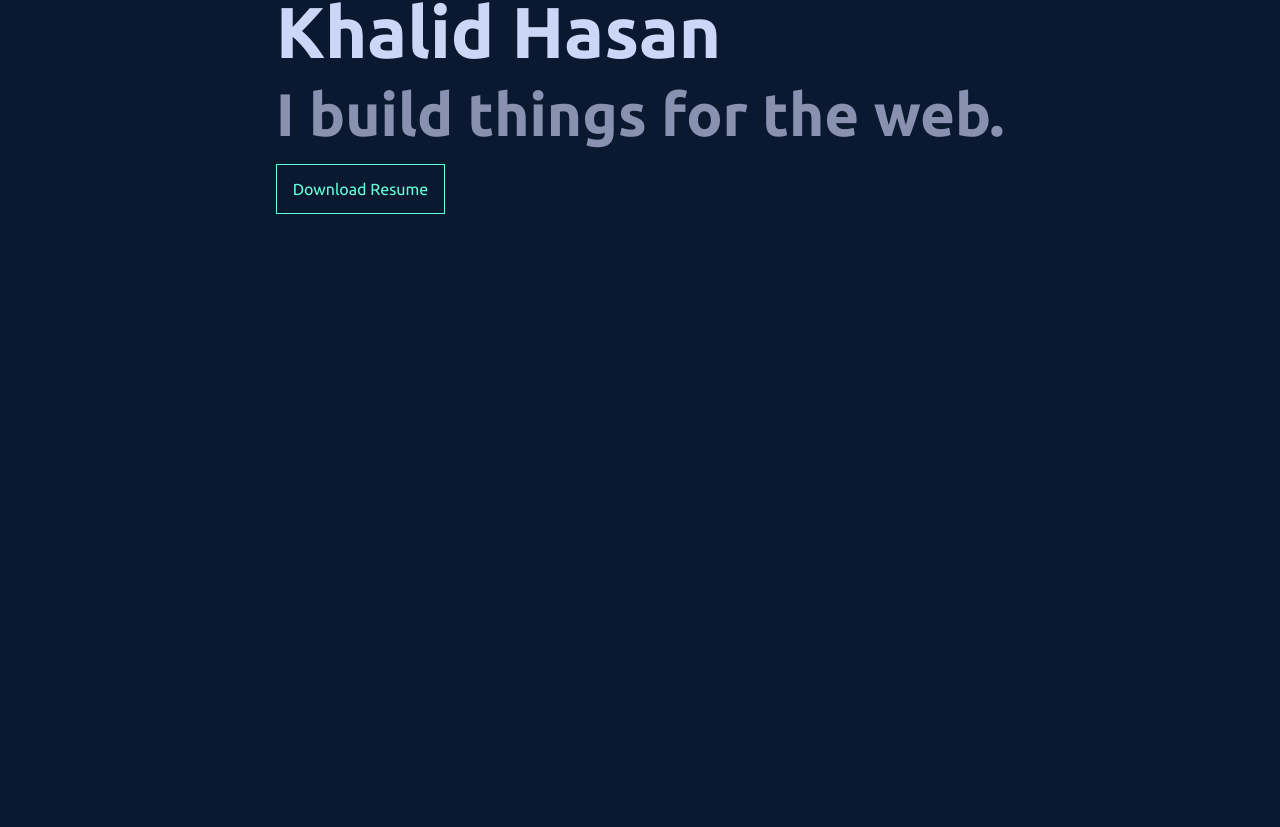
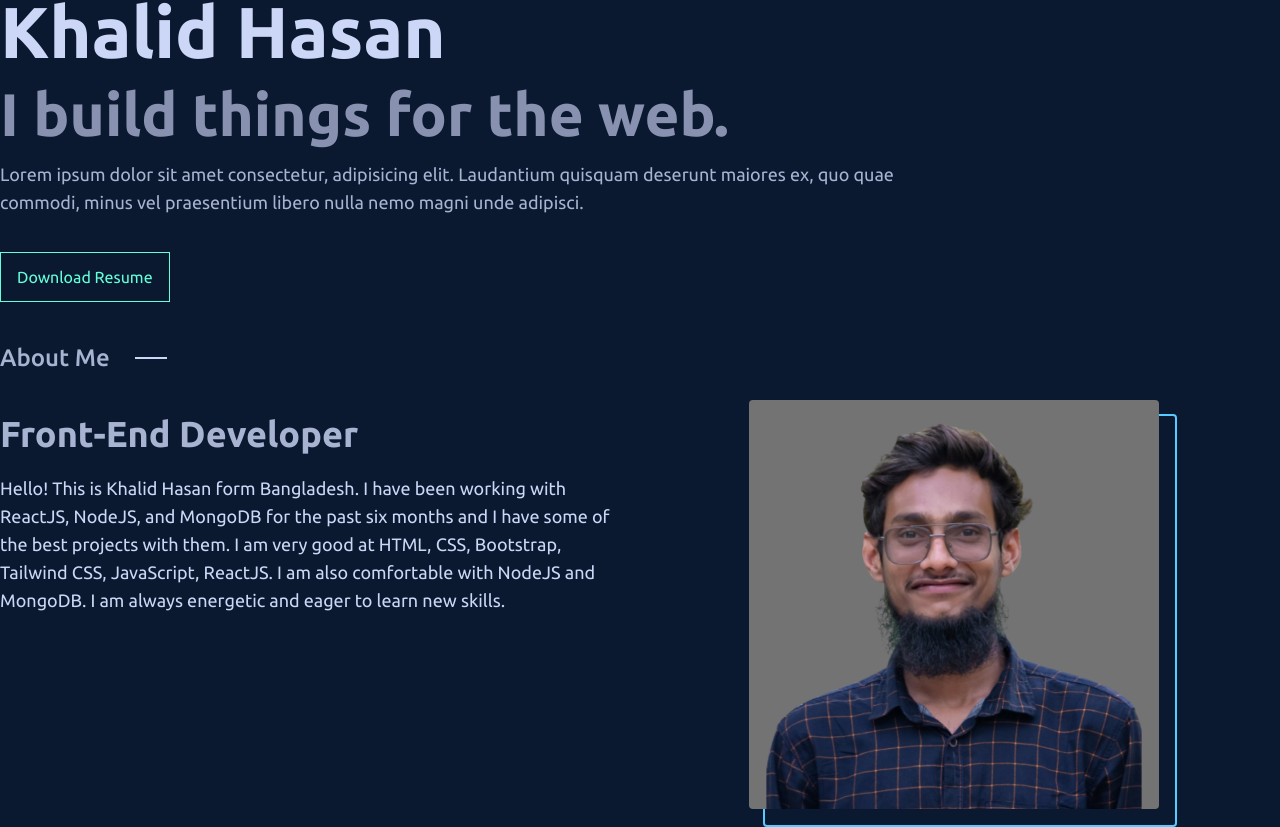
Before and after one commit to ThisIsKhalid/khalid_hasan_portfolio, a React (Create React App) app: page / in a window 1280 px wide. Shown: the part 170-997 px from the top of the page. Before the commit the page ends 800 px from the top, so only its background shows below. Built offline with nearby package versions, Linux system fonts and the light colour scheme.

Commit message:
added about

```diff
--- a/src/App.js
+++ b/src/App.js
@@ -1,4 +1,5 @@
 import React from 'react';
+import About from './components/About';
 import Home from './components/Home';
 import Navbar from './components/Navbar';
 
@@ -7,6 +8,7 @@ const App = () => {
     <div>
       <Navbar></Navbar>
       <Home></Home>
+      <About></About>
     </div>
   );
 };
--- /dev/null
+++ b/src/components/About.jsx
@@ -0,0 +1,44 @@
+import React from 'react';
+import khalid from '../Assets/khalid.png'
+
+const About = () => {
+    return (
+      <div className="container mx-auto lg:px-0 px-5 ">
+        <div className="flex gap-10 mb-10">
+          <h2 className="lg:text-2xl text-xl font-medium text-lightSlate">
+            About Me
+          </h2>
+          <span className="border border-lightestSlate rotate-90"></span>
+        </div>
+
+        <div className="flex flex-col md:flex-row justify-between gap-10">
+          <div className="md:w-1/2">
+            <h1 className="text-4xl text-lightSlate font-bold mb-5">
+              Front-End Developer
+            </h1>
+            <p className="text-lightestSlate text-lg">
+              Hello! This is Khalid Hasan form Bangladesh. I have been working
+              with ReactJS, NodeJS, and MongoDB for the past six months and I
+              have some of the best projects with them. I am very good at HTML,
+              CSS, Bootstrap, Tailwind CSS, JavaScript, ReactJS. I am also
+              comfortable with NodeJS and MongoDB. I am always energetic and
+              eager to learn new skills.
+            </p>
+          </div>
+          <div className=" md:w-1/2">
+            <div className="flex justify-center">
+              <div className="border-2 border-blue w-2/3 rounded">
+                <img
+                  className="w-full rounded -translate-y-4 -translate-x-4"
+                  src={khalid}
+                  alt=""
+                />
+              </div>
+            </div>
+          </div>
+        </div>
+      </div>
+    );
+};
+
+export default About;
--- a/src/components/Home.jsx
+++ b/src/components/Home.jsx
@@ -2,8 +2,8 @@ import React from 'react';
 
 const Home = () => {
     return (
-      <section className=" flex justify-center my-10 px-5">
-        <div>
+      <section className="container mx-auto lg:px-0 px-5 my-10">
+        <div className='lg:w-3/4'>
           <h4 className="text-lg text-green font-mono">Hi, my name is</h4>
           <h1 className="lg:text-7xl sm:text-6xl text-5xl font-bold text-lightestSlate my-4">
             Khalid Hasan
@@ -11,6 +11,7 @@ const Home = () => {
           <h2 className="lg:text-6xl sm:text-5xl text-4xl text-slate font-bold">
             I build things for the web.
           </h2>
+          <p className='text-lg text-lightSlate my-4'>Lorem ipsum dolor sit amet consectetur, adipisicing elit. Laudantium quisquam deserunt maiores ex, quo quae commodi, minus vel praesentium libero nulla nemo magni unde adipisci.</p>
           <button className="text-green border border-green px-4 py-3 mt-5">
             Download Resume
           </button>
```
Also changed, not shown: src/Assets/khalid.png (added).
